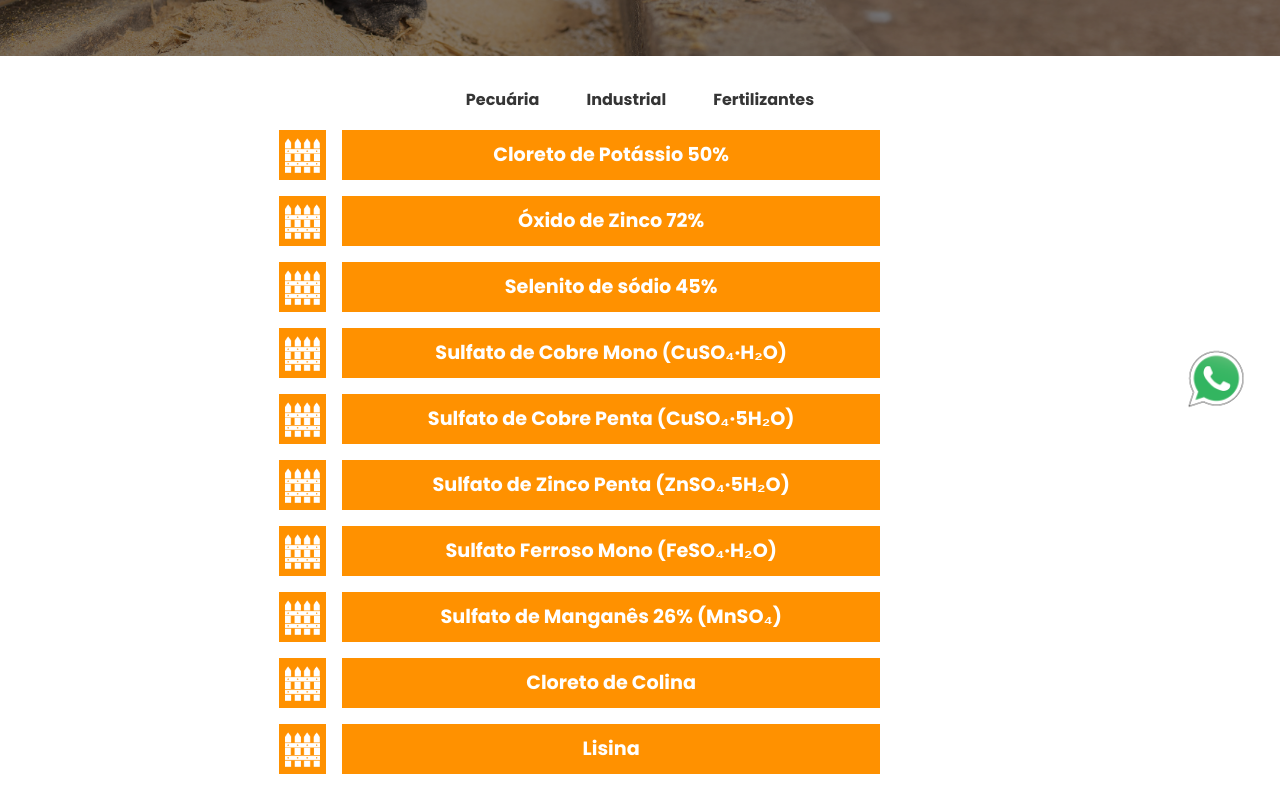
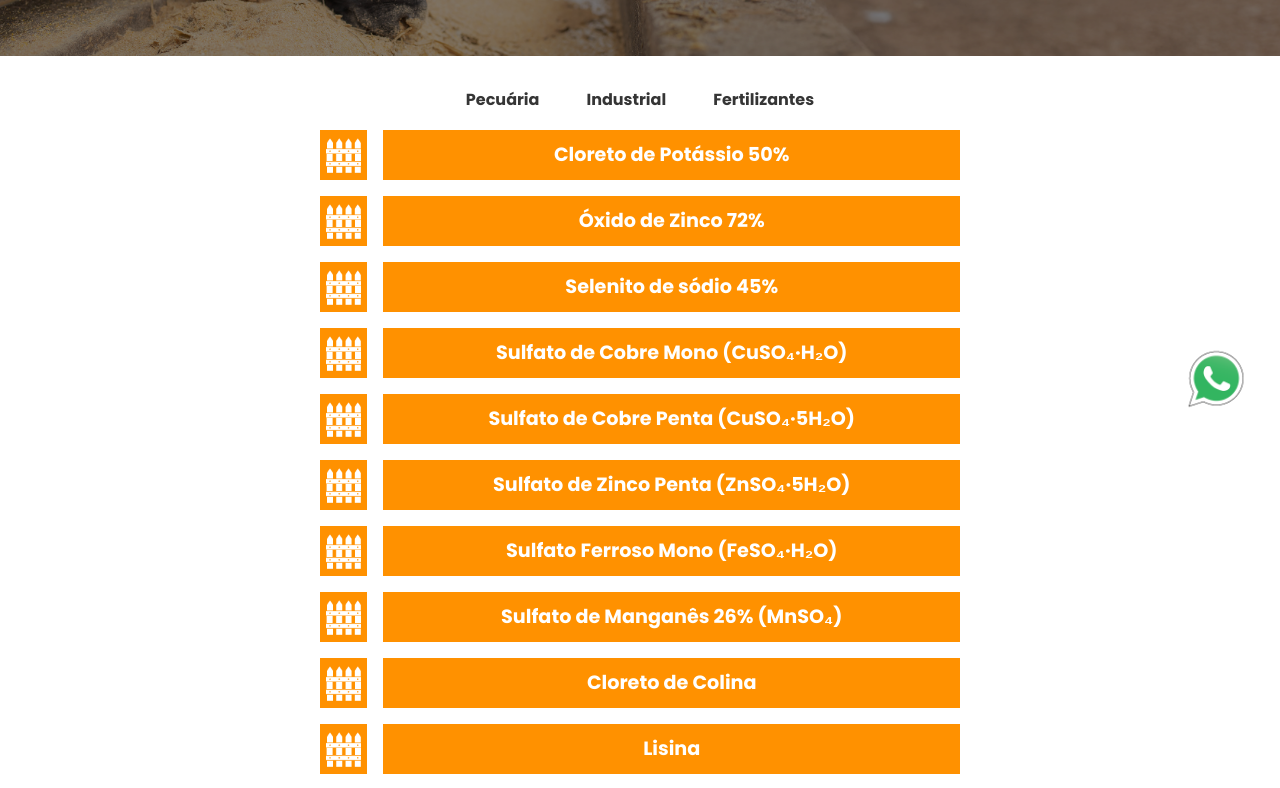
Before and after one commit to souzaViscardi/berzanAgro2, a React (Vite) app: page /produtos in a window 1280 px wide. Shown: the part 360-1148 px from the top of the page. Built offline with nearby package versions, Linux system fonts and the light colour scheme.

Commit message:
fix responsive

```diff
--- a/src/Components/CollapsedButton/style.css
+++ b/src/Components/CollapsedButton/style.css
@@ -3,6 +3,8 @@
     flex-direction: column;
     width: 100%;
     text-align: justify;
+    align-items: center;
+    justify-content: center;
     img{
       width: 35px;
       height: 35px;
@@ -30,9 +32,10 @@
 
     span {
         color: var(--text);
+
         display: flex;
         margin-left: 4rem;
-        width: 39.9rem;
+        width: 100%;
         background-color: rgba(0, 0, 0, 0.111);
         padding: 10px;
     }
--- a/src/Pages/Works/style.css
+++ b/src/Pages/Works/style.css
@@ -60,12 +60,15 @@
             text-align: center;
             justify-content: space-between;
             text-align: center;
-            width: 47vw;
 
+            width: 100%;
       }
       .product-list{
             display: flex;
             flex-direction: column;
+            justify-content: center;
+            align-items: center;
+            width: 50%;
             gap: 1rem;
       }
       a::after {
```
